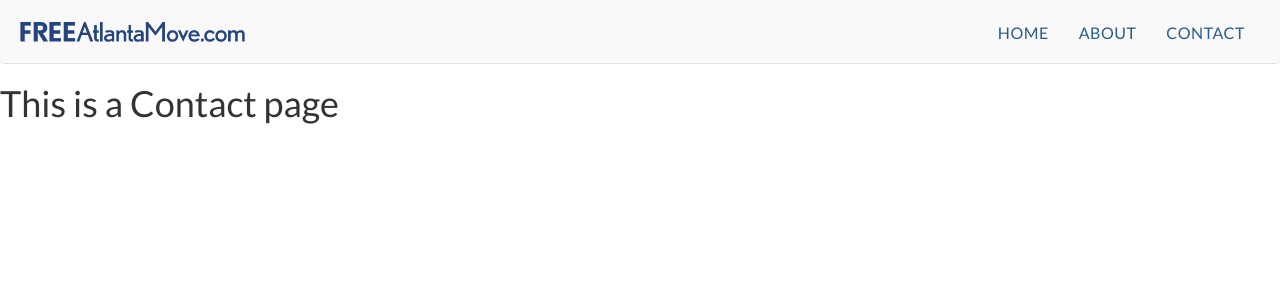
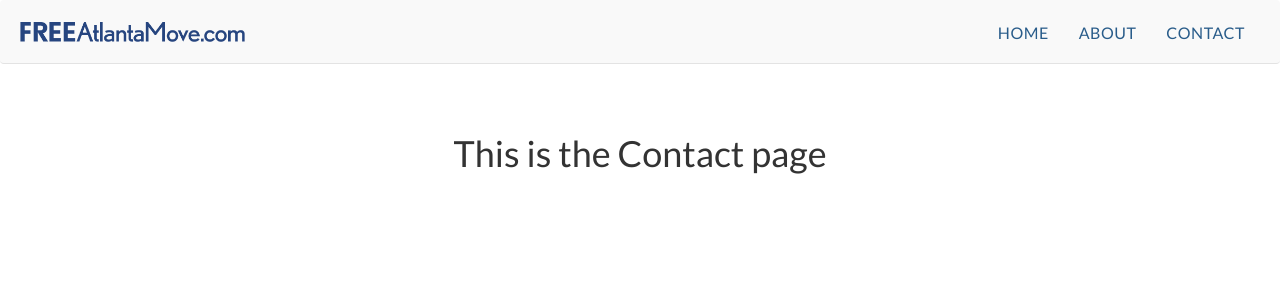
Before and after one commit to MattyCodes/FreeAtlantaMove, a Vue app: page /contact in a window 1280 px wide. Shown: the top 300 px of the page. Built offline with nearby package versions, Linux system fonts and the light colour scheme.

Commit message:
Centers text in placeholder Vues

```diff
--- a/src/views/About.vue
+++ b/src/views/About.vue
@@ -1,3 +1,3 @@
 <template>
-  <h1>This is an about page</h1>
+  <h1 class="text-center" style="margin-top: 70px;"> This is the About page </h1>
 </template>
--- a/src/views/Contact.vue
+++ b/src/views/Contact.vue
@@ -1,3 +1,3 @@
 <template>
-  <h1> This is a Contact page </h1>
+  <h1 class="text-center" style="margin-top: 70px;"> This is the Contact page </h1>
 </template>
```
